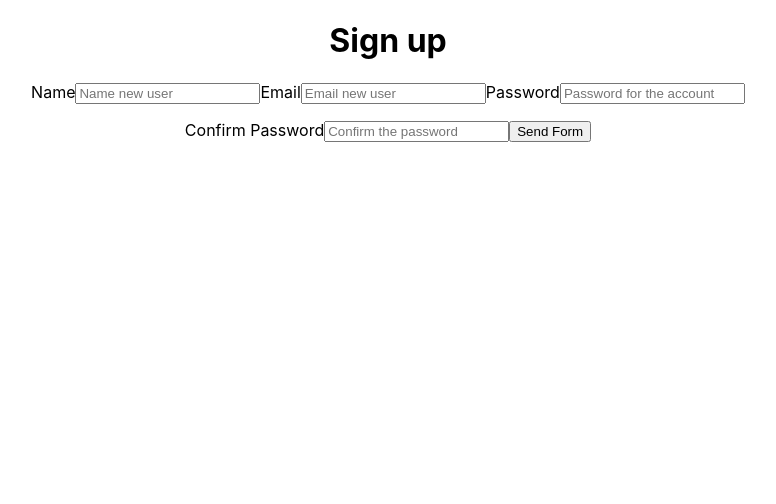
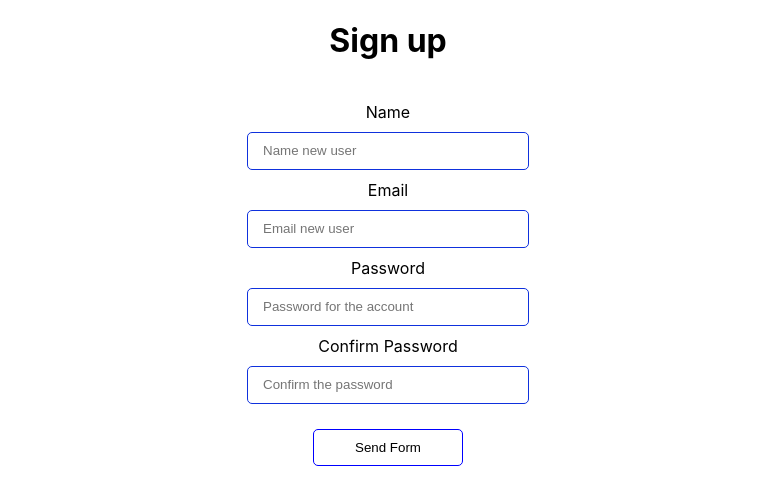
Before and after one commit to carosalazar28/MJV-client, a React (Create React App) app: page / in a window 1280 px wide. Shown: the top 504 px of the page, without its empty margins (252-1028 px from the left). Built offline with nearby package versions, Linux system fonts and the light colour scheme.

Commit message:
import the styles from the file style

```diff
--- a/src/components/SignUp/FormSignUp.js
+++ b/src/components/SignUp/FormSignUp.js
@@ -1,3 +1,9 @@
+import {
+  FormContainer,
+  InputForm,
+  ButtonSend,
+} from './SignUpStyles';
+
 export function FormSignUp({
   handleSubmit,
   name,
@@ -9,11 +15,11 @@ export function FormSignUp({
 }) {
   return (
     <>
-      <form className="Form__container" onSubmit={handleSubmit} >
+      <FormContainer className="Form__container" onSubmit={handleSubmit} >
         <label className="Form__label-name" htmlFor="name" >
           Name
         </label>
-        <input
+        <InputForm
           className="Form__input-name"
           id="name"
           type="text"
@@ -26,7 +32,7 @@ export function FormSignUp({
         <label className="Form__label-email" htmlFor="email" >
           Email
         </label>
-        <input
+        <InputForm
           className="Form__input-email"
           id="email"
           type="text"
@@ -39,7 +45,7 @@ export function FormSignUp({
         <label className="Form__label-password" htmlFor="password" >
           Password
         </label>
-        <input
+        <InputForm
           className="Form__input-password"
           id="password"
           type="text"
@@ -49,11 +55,11 @@ export function FormSignUp({
           placeholder="Password for the account"
           required
         />
-        <p>{errors}</p>
+        <span>{errors}</span>
         <label className="Form__label-confirmPassword" htmlFor="confirmPassword" >
           Confirm Password
         </label>
-        <input
+        <InputForm
           className="Form__input-confirmPassword"
           id="confirmPassword"
           type="text"
@@ -63,8 +69,8 @@ export function FormSignUp({
           placeholder="Confirm the password"
           required
         />
-        <button>Send Form</button>
-      </form>
+        <ButtonSend>Send Form</ButtonSend>
+      </FormContainer>
     </>
   );
 }
```
